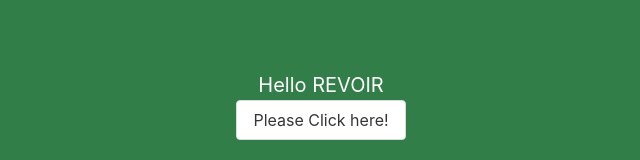
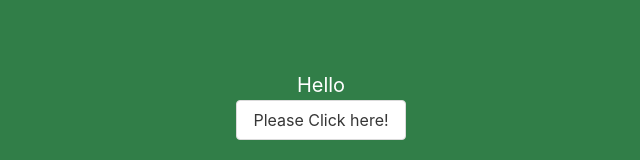
Before and after one commit to RohanDas-max/revoir, a React (Create React App) app: page / in a window 1280 px wide. Shown: the part 295-455 px from the top of the page, without its empty margins (319-959 px from the left). Built offline with nearby package versions, Linux system fonts and the light colour scheme.

Commit message:
Update App.js

```diff
--- a/src/App.js
+++ b/src/App.js
@@ -13,7 +13,7 @@ let history = useHistory()
 
   return (
     <div className="App ">
-     <h1> Hello REVOIR </h1>
+     <h1> Hello</h1>
     <p className="button"onClick={handleClick}> Please Click here!</p>
     </div>
   );
```
